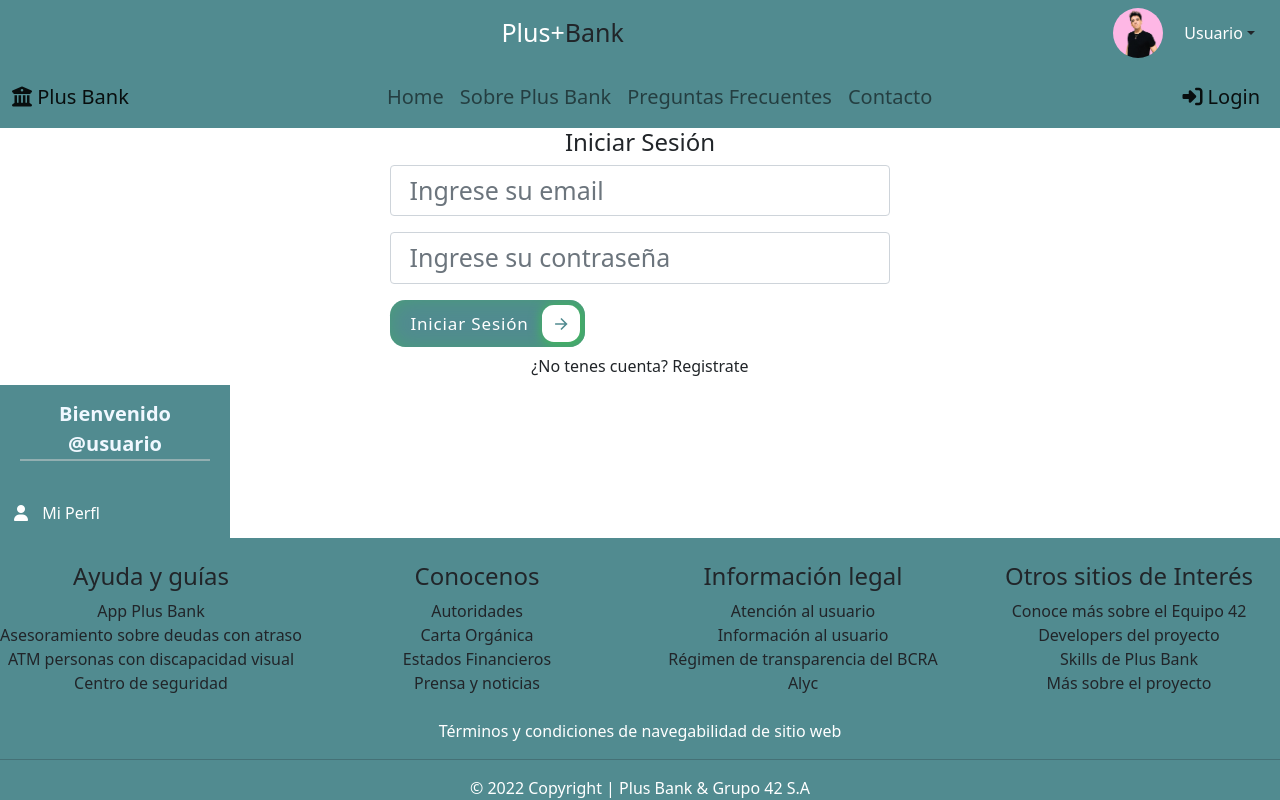
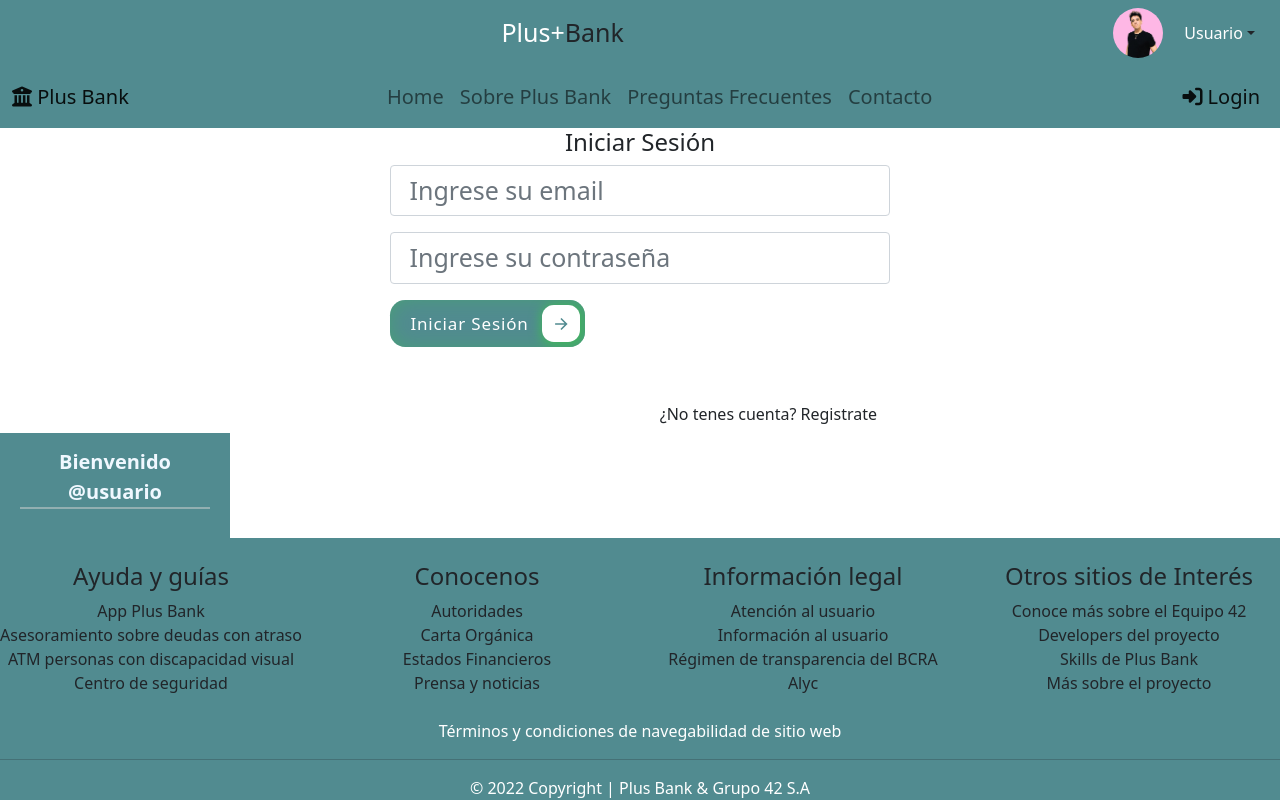
Before and after one commit to leandroheliz/Equipo42IDForIdeas, a React (Create React App) app: page /login in a window 1280 px wide. Shown: the top 800 px of the page. Built offline with nearby package versions, Linux system fonts and the light colour scheme.

Commit message:
cambios home

```diff
--- a/src/Components/Login/Login.js
+++ b/src/Components/Login/Login.js
@@ -10,14 +10,10 @@ const Login = () => {
       <form className="text-center">
         <h4>{!estado ? "Iniciar Sesión" : "Registrate" }</h4>
 
-         <div className="mb-3">
-         <input type="email" className="form-control" id="formContactoNombre" aria-describedby="emailHelp" style={{width:"500px", fontSize:"25px"}}
+         <input type="email" className="form-control mb-3" id="formContactoNombre" aria-describedby="emailHelp" style={{width:"500px", fontSize:"25px"}}
       placeholder=" Ingrese su email"/>
-         </div>
 
-        <div className="mb-3">
-      <input type="password" className="form-control" id="formContactoEmail" style={{width:"500px", fontSize:"25px"}} placeholder=" Ingrese su contraseña"/>
-          </div>
+      <input type="password" className="form-control mb-3" id="formContactoEmail" style={{width:"500px", fontSize:"25px"}} placeholder=" Ingrese su contraseña"/>
 
     <Link to="/perfil" className="text-decoration-none">
       <button class="cssbuttons-io-button" onClick={() => setEstado(!estado)}>{!estado ? "Iniciar Sesión" : "Registrate" }
@@ -26,7 +22,7 @@ const Login = () => {
          </div>
         </button>
           </Link>
-    <span class="btn" onClick={() => setEstado(!estado)}>{!estado ? "¿No tenes cuenta? Registrate" : "¿Tenes cuenta? Iniciar Sesión" }</span>
+    <span class="btn d-flex justify-content-end mt-5" onClick={() => setEstado(!estado)}>{!estado ? "¿No tenes cuenta? Registrate" : "¿Tenes cuenta? Iniciar Sesión" }</span>
   </form>
       </div>
     )
```
